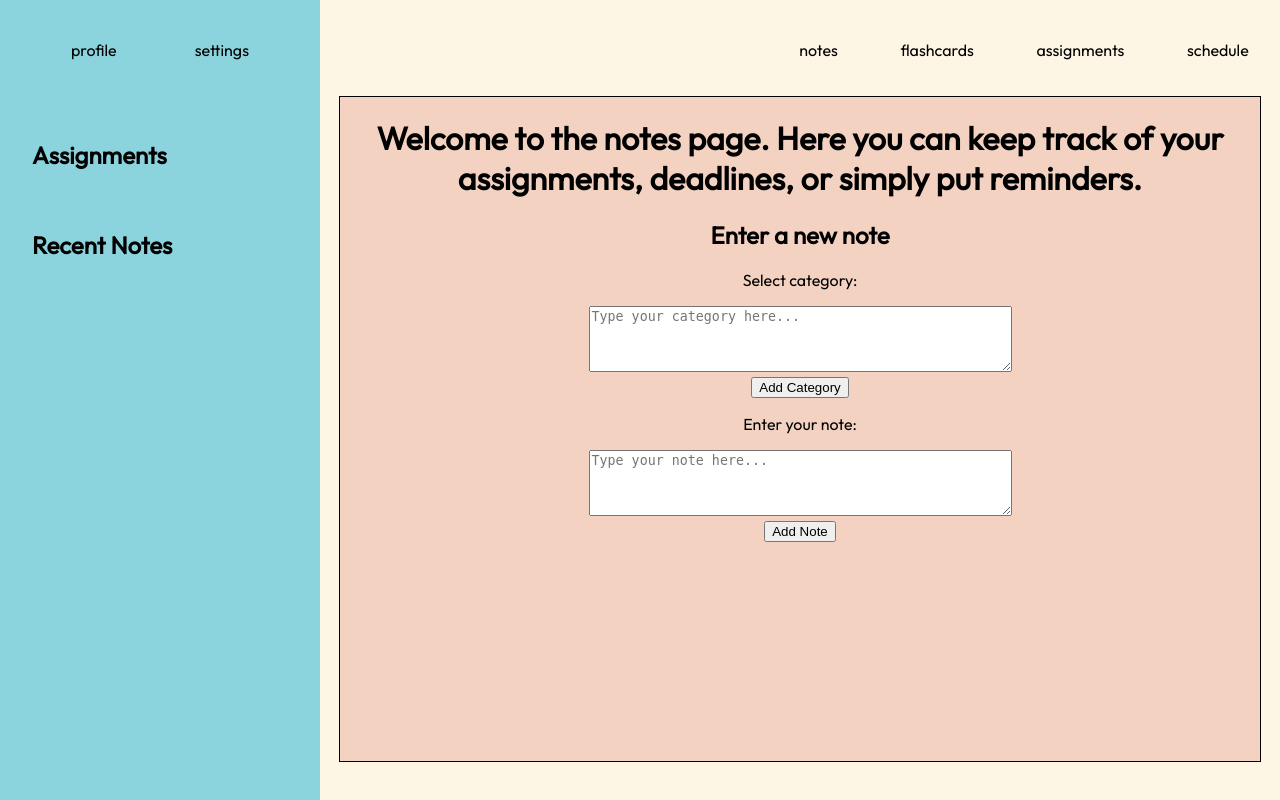
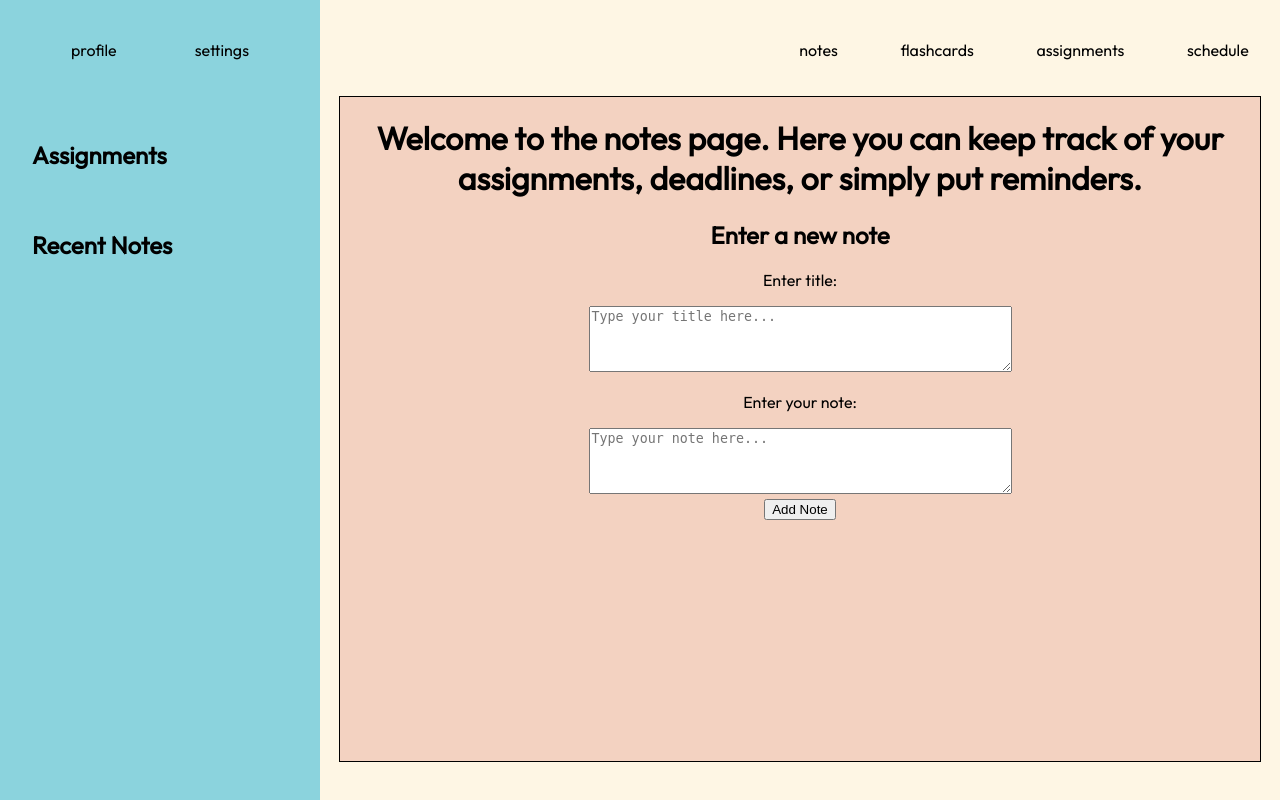
Before and after one commit to ManSittin/CSC301-Project, a PHP site: page /notes.php in a window 1280 px wide. Run offline with PHP 8.4, Linux system fonts and the light colour scheme; data that the repository does not hold is empty.

Commit message:
[2.1] Minor note entry form changes

```diff
--- a/notes.php
+++ b/notes.php
@@ -74,10 +74,9 @@
             <div class="textbox-section">
                 <h2>Enter a new note</h2>
                 <form id="addNoteForm">
-                    <p>Select category:</p>
-                    <textarea rows="4" cols="50" name="category" id="category" placeholder="Type your category here..."></textarea>
+                    <p>Enter title:</p>
+                    <textarea rows="4" cols="50" name="title" id="title" placeholder="Type your title here..."></textarea>
                     <br>
-                    <input type="button" value="Add Category" onclick="setCategory()">
                         <!-- Planning to give the user freedom to create their own category -->
                     </select>
                     <p>Enter your note:</p>
@@ -108,11 +107,6 @@
             });
             alert('Note added!');
         }
-        function setCategory() {
-            // Add logic to send the note to the server and store it in the database
-
-            alert('Note s!');
-        }
     </script>
 </body>
 </html>
```
